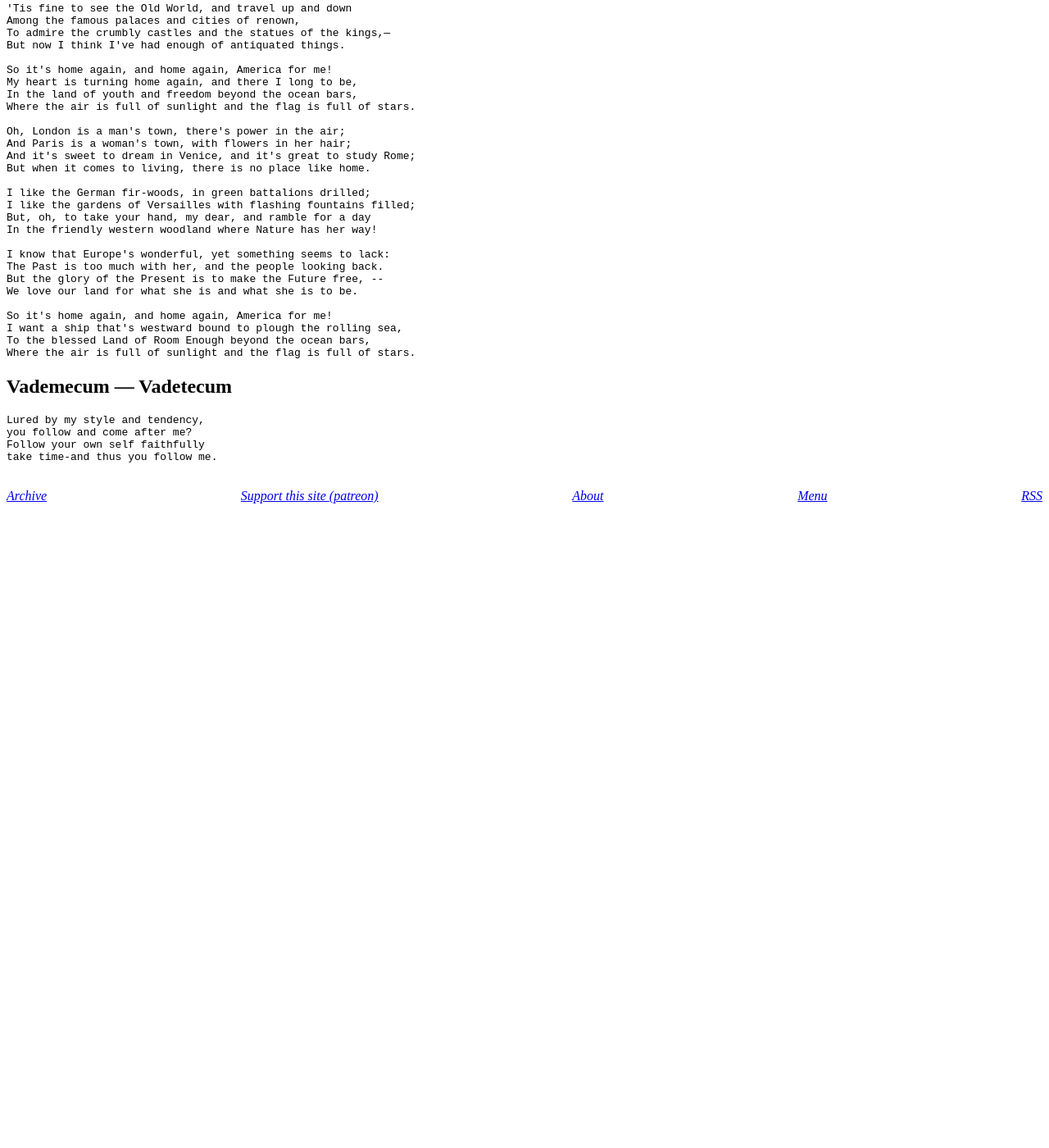
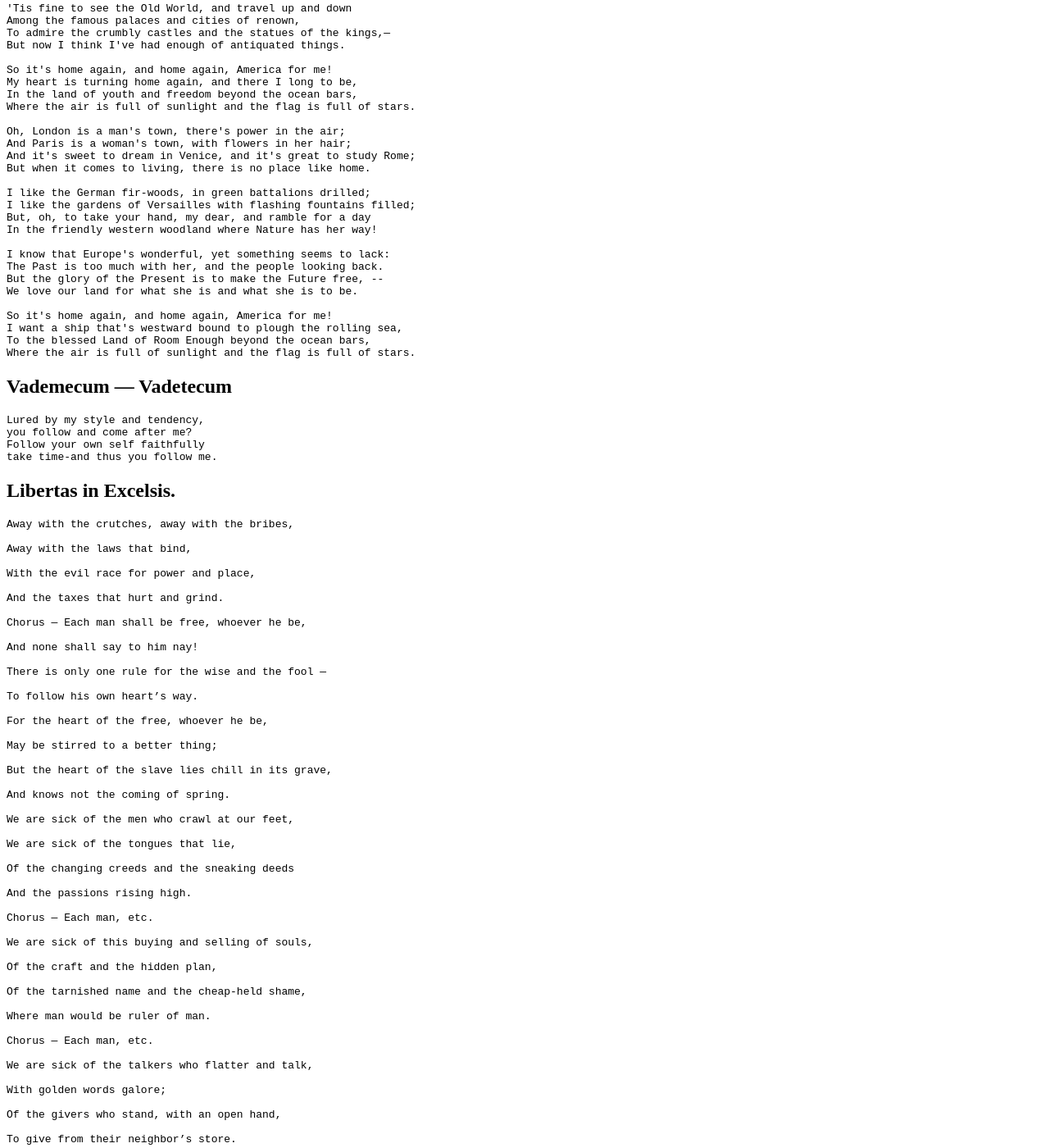
Before and after one commit to derykmakgill/website, a Jekyll site: the page built from poems.md, in a window 1280 px wide and 1400 px high, scrolled down 4535 px. Shown: the whole window at 82% size. Built offline with Jekyll 4.4.1, drawn with Linux system fonts in a browser that asks for light colours; before the commit the page ends 5165 px from its top, so only the background shows below that; some of the changed text lies outside the part shown.

Commit message:
Update poems.md

````diff
--- a/poems.md
+++ b/poems.md
@@ -345,3 +345,131 @@ you follow and come after me?
 Follow your own self faithfully
 take time-and thus you follow me.
 ```
+
+## Libertas in Excelsis.
+
+```
+Away with the crutches, away with the bribes,
+
+Away with the laws that bind,
+
+With the evil race for power and place,
+
+And the taxes that hurt and grind.
+
+Chorus — Each man shall be free, whoever he be,
+
+And none shall say to him nay!
+
+There is only one rule for the wise and the fool —
+
+To follow his own heart’s way.
+
+For the heart of the free, whoever he be,
+
+May be stirred to a better thing;
+
+But the heart of the slave lies chill in its grave,
+
+And knows not the coming of spring.
+
+We are sick of the men who crawl at our feet,
+
+We are sick of the tongues that lie,
+
+Of the changing creeds and the sneaking deeds
+
+And the passions rising high.
+
+Chorus — Each man, etc.
+
+We are sick of this buying and selling of souls,
+
+Of the craft and the hidden plan,
+
+Of the tarnished name and the cheap-held shame,
+
+Where man would be ruler of man.
+
+Chorus — Each man, etc.
+
+We are sick of the talkers who flatter and talk,
+
+With golden words galore;
+
+Of the givers who stand, with an open hand,
+
+To give from their neighbor’s store.
+
+Chorus — Each man, etc.
+
+We are sick of the parties who wrangle and fight,—
+
+Whatever their color or hue,—
+
+Of the people’s friends who have all the same ends,
+
+As friends of themselves, to pursue.
+
+Chorus — Each man, etc.
+
+We are sick of their pedants, their systems of clercs,
+
+That drive with the lashing of whips,
+
+State schools, and State rules, and for all of us fools
+
+The wisdom of office-drilled lips.
+
+Chorus — Each man, etc.
+
+But bright on the world a new creed shall smile,
+
+Like dawn on the wastes of the sea —
+
+The creed of a man, who holds to the plan
+
+To have faith in himself and be free!
+
+Chorus — Each man, etc.
+
+Till the poor man learns that the harsh-grinding laws
+
+Bring never a life’s content;
+
+And that hands to be strong in the press and the throng
+
+Must be clasped with the heart’s consent.
+
+Chorus — Each man, etc.
+
+Till the rich man lives in the midst of his wealth,
+
+As safe as the poor by his side;
+
+And pleases himself what he does with his pelf —
+
+We care not a jot in our pride!
+
+Chorus — Each man, etc.
+
+Then forward your heart set, each lad and each lass,
+
+There is many a fight to renew;
+
+There are idols to break for sweet liberty’s sake,
+
+And many a chain to undo.
+
+Chorus — Each man, etc.
+
+Then forward your heart set, each lad and his lass,
+
+Till to humble and great it is known
+
+That each man shall rule, be he wise man or fool,
+
+His own self, his one self, alone!
+
+Chorus — Each man, etc.
+```
````
